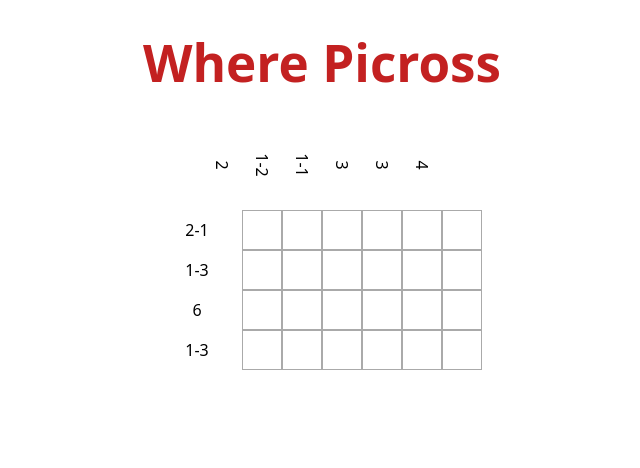
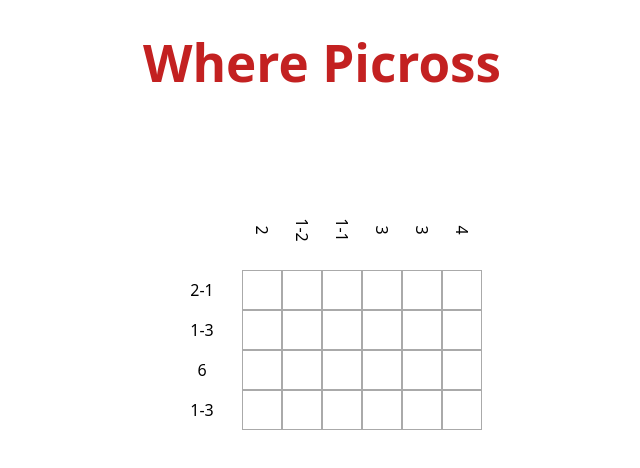
Before and after one commit to Nathroma/where-picross, a React (Vite) app: page / in a window 1280 px wide. Shown: the top 468 px of the page, without its empty margins (318-958 px from the left). Built offline with nearby package versions, Linux system fonts and the light colour scheme.

Commit message:
Add completion message component and update styles for layout adjustments

```diff
--- a/src/App.scss
+++ b/src/App.scss
@@ -14,17 +14,23 @@ h1 {
   color: #c32121;
 }
 
+h2 {
+  color: green;
+  font-weight: bold;
+  height: 25px;
+  width: 200px;
+}
+
 .board {
   display: flex;
   flex-direction: column;
-  align-items: center;
+  align-items: flex-end;
 }
 
 .grid {
   display: flex;
   flex-direction: column;
   line-height: 0px;
-  padding: 5px;
 }
 
 .line {
@@ -35,11 +41,16 @@ h1 {
 .horizontal-wrapper {
   display: flex;
   flex-direction: row;
+
+  .horizontal-counter-wrapper {
+    display: flex;
+    flex-direction: column;
+    justify-content: flex-end;
+  }
 }
 
 .vertical-counter-wrapper {
   display: flex;
   flex-direction: row;
-  justify-content: flex-start;
-  width: fit-content;
+  justify-content: center;
 }
--- a/src/App.tsx
+++ b/src/App.tsx
@@ -24,9 +24,15 @@ function App() {
     setCurrentGrid(grid)
   }
 
+  function IsComplete() {
+    const isComplete = JSON.stringify(currentGrid) === JSON.stringify(solutionGrid)
+    return isComplete ? <h2>Congratulation</h2> : <h2/>
+  }
+
   return (
     <div className="app">
       <h1>Where Picross</h1>
+      <IsComplete/>
       <div className='board'>
         <div className='vertical-counter-wrapper'>
           <CounterBlock solutionGrid={solutionGrid} currentGrid={currentGrid} isXAxis={false}/>
```
